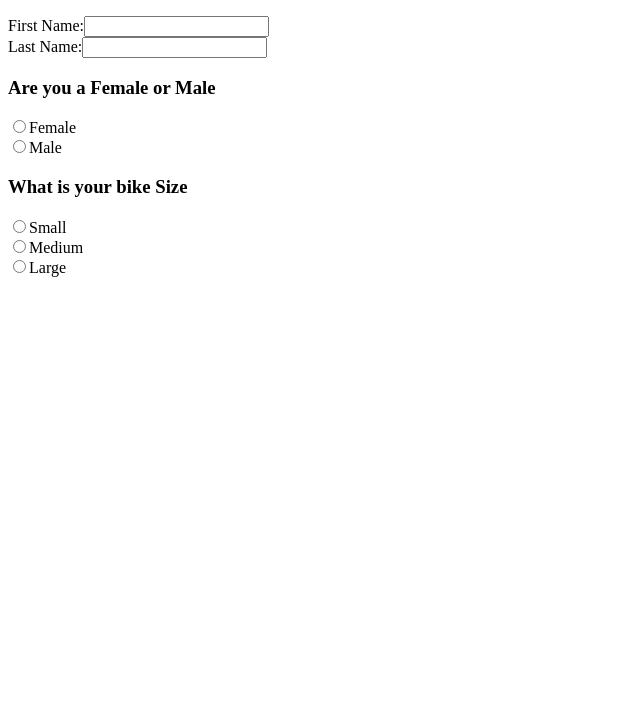
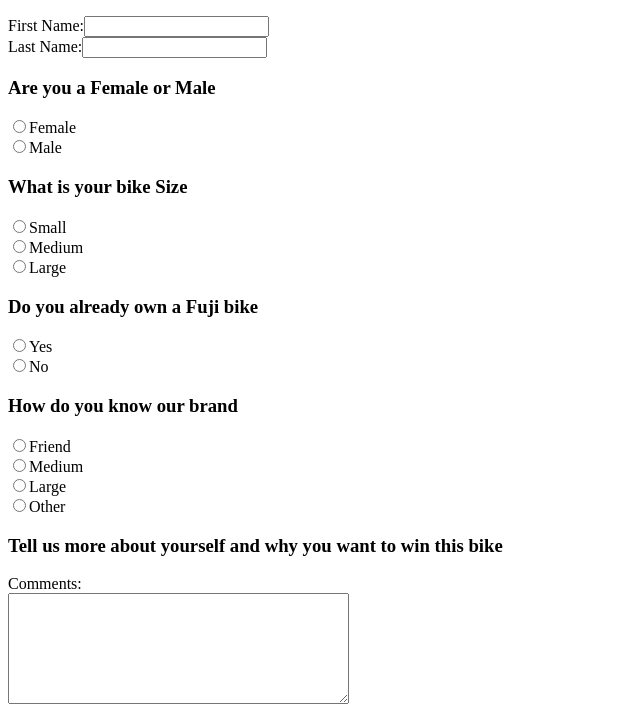
Before and after one commit to AaraniG/SEG3125--Group-4, a plain HTML site: page index.html in a window 1280 px wide. Shown: the part 163-879 px from the top of the page, without its empty margins (0-640 px from the left). Before the commit the page ends 800 px from the top, so only its background shows below. Drawn offline with Linux system fonts and the light colour scheme.

Commit message:
more questions

```diff
--- a/index.html
+++ b/index.html
@@ -25,6 +25,24 @@
         <input type="radio" name="Medium" value="Medium">Medium<br>
         <input type="radio" name="Large" value="Large">Large<br>
 
+        <!--Do you already own a bike-->
+        <h3>Do you already own a Fuji bike</h3>
+        <input type="radio" name="Yes" value="female">Yes<br>
+        <input type="radio" name="No" value="No">No<br>
+
+        <!--How do you know our brand-->
+        <h3>How do you know our brand</h3>
+        <input type="radio" name="Friend recommendation" value="Small">Friend<br>
+        <input type="radio" name="From an instagram Add" value="insta">Medium<br>
+        <input type="radio" name="Saw your store in Ottawa" value="Store">Large<br>
+        <input type="radio" name="Other" value="Large">Other<br>
+
+        <!--Tell us more about yourself-->
+        <h3>Tell us more about yourself and why you want to win this bike</h3>
+        Comments:<br>
+            <textarea rows="7" cols="40"/>
+
+
 
 
 
```
